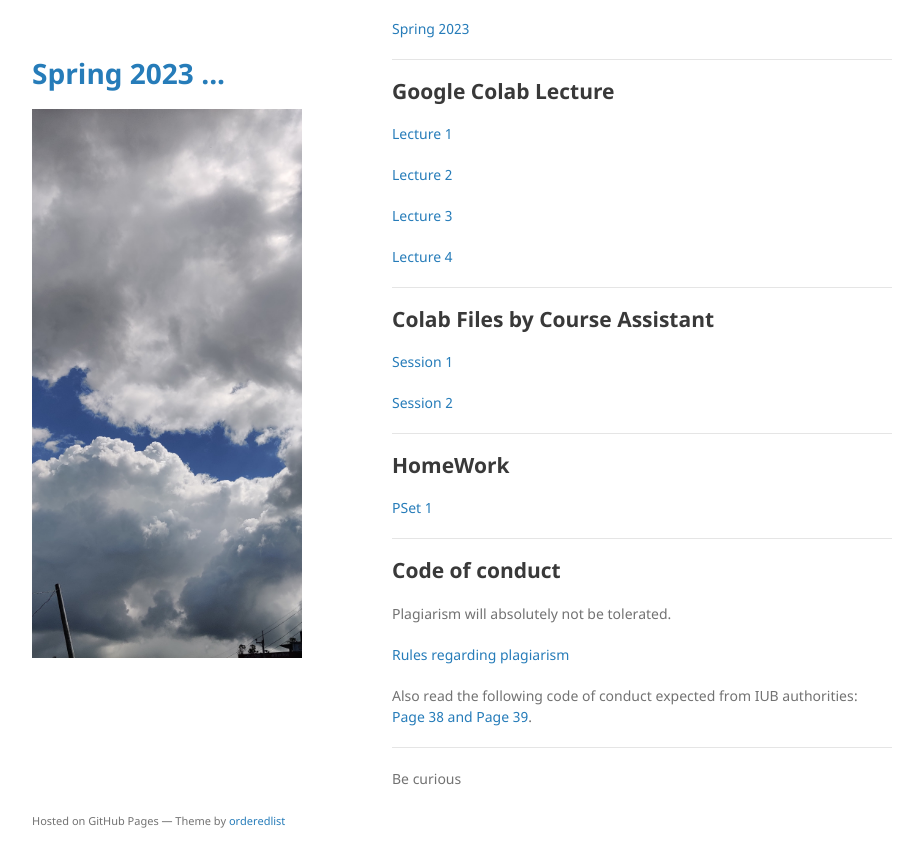
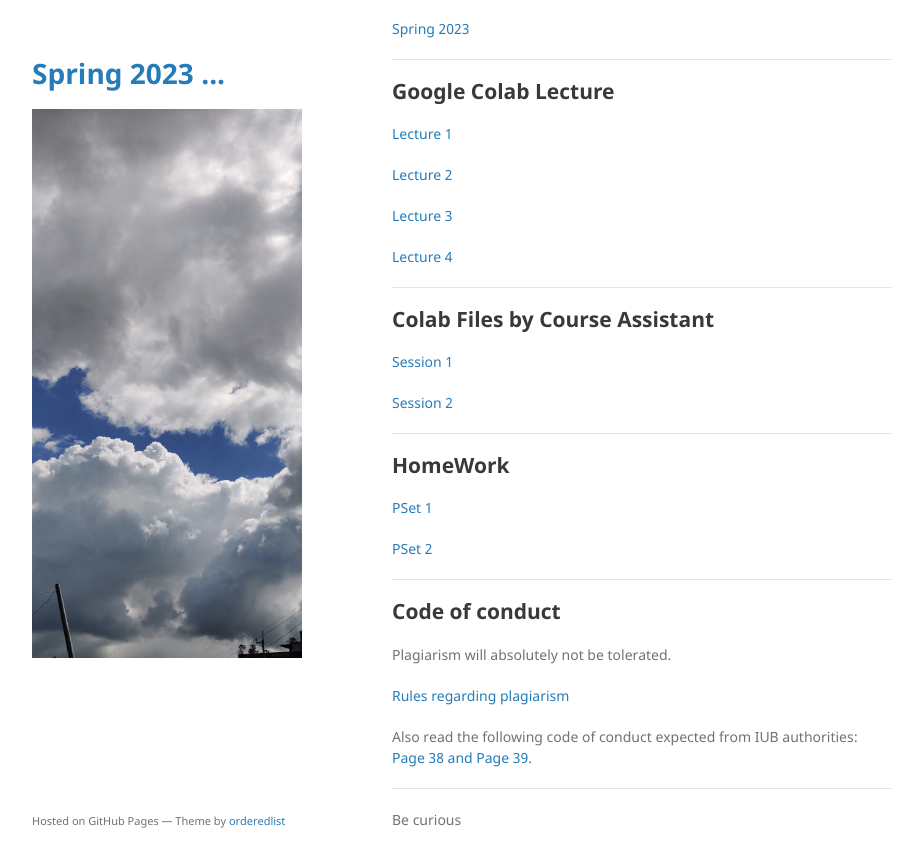
Before and after one commit to mohammadmotiurrahman/mohammadmotiurrahman.github.io, a Jekyll site: the page built from cse203_5/index.md, in a window 1280 px wide and 900 px high, scrolled down 566 px. Shown: the top 867 px of the window, without its empty margins (178-1101 px from the left). Built offline with Jekyll 4.4.1, drawn with Linux system fonts in a browser that asks for light colours; our own code applies the rules of GitHub Pages for plain Markdown files.

Commit message:
Update index.md

```diff
--- a/cse203_5/index.md
+++ b/cse203_5/index.md
@@ -51,6 +51,8 @@
 
 [PSet 1](https://colab.research.google.com/drive/1Oe0S7W1R-6qGRxqM9KcTCg2NUhaSBl5f?usp=sharing)
 
+[PSet 2](https://drive.google.com/file/d/1V3sWECeHWl4mXxv9FdYr4fBVejZGu2M5/view?usp=sharing)
+
 * * *
 
 ## Code of conduct
```
